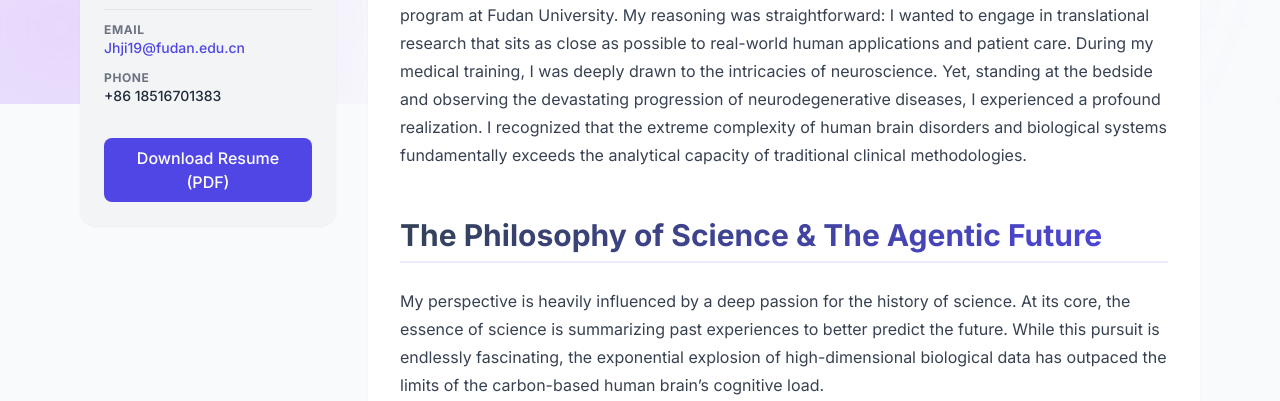
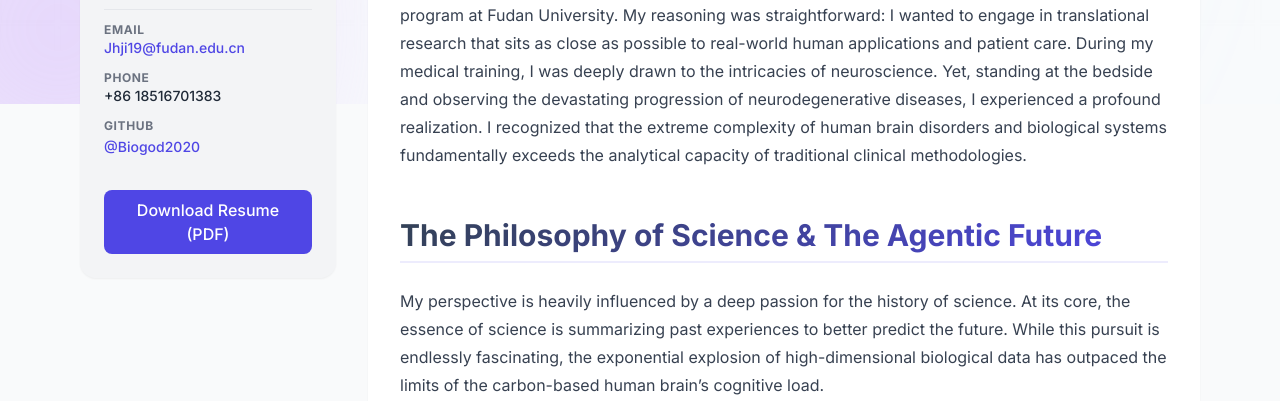
Before and after one commit to Biogod2020/Jay-s-Blog, an Astro site: page /about in a window 1280 px wide. Shown: the part 696-1097 px from the top of the page. Built offline with nearby package versions, Linux system fonts and the light colour scheme; Astro itself is replaced by a stand-in of ours.

Commit message:
feat: add github link to profile sidebar

```diff
--- a/src/components/ProfileSidebar.astro
+++ b/src/components/ProfileSidebar.astro
@@ -32,6 +32,10 @@
       <p class="text-xs font-bold text-gray-500 dark:text-gray-400 uppercase tracking-wider">Phone</p>
       <p class="text-sm font-medium text-gray-800 dark:text-gray-200">+86 18516701383</p>
     </div>
+    <div>
+      <p class="text-xs font-bold text-gray-500 dark:text-gray-400 uppercase tracking-wider">GitHub</p>
+      <a href="https://github.com/Biogod2020" target="_blank" class="text-sm font-medium text-indigo-600 dark:text-indigo-400 hover:underline">@Biogod2020</a>
+    </div>
   </div>
 
   <div class="flex justify-center">
```
